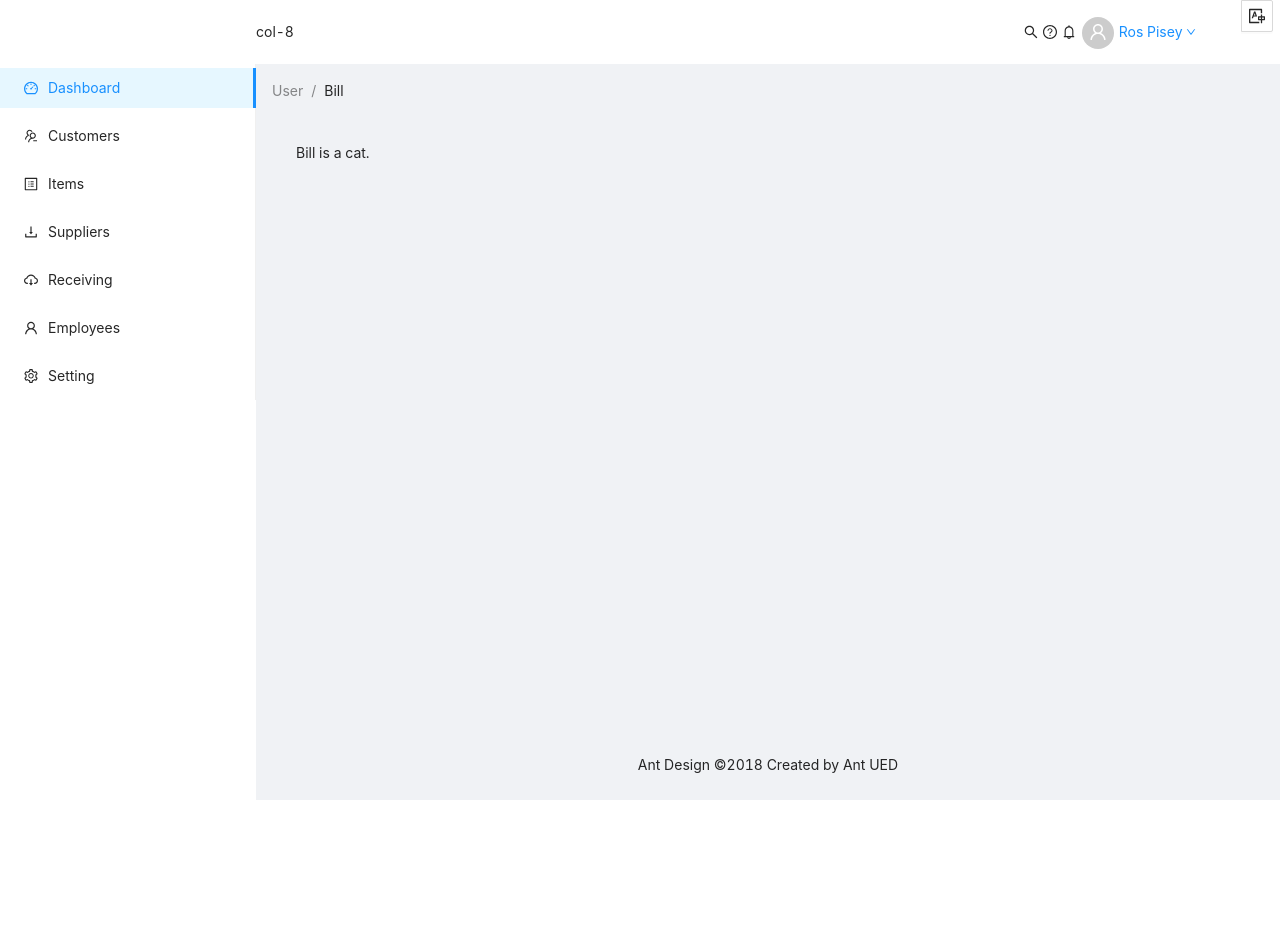
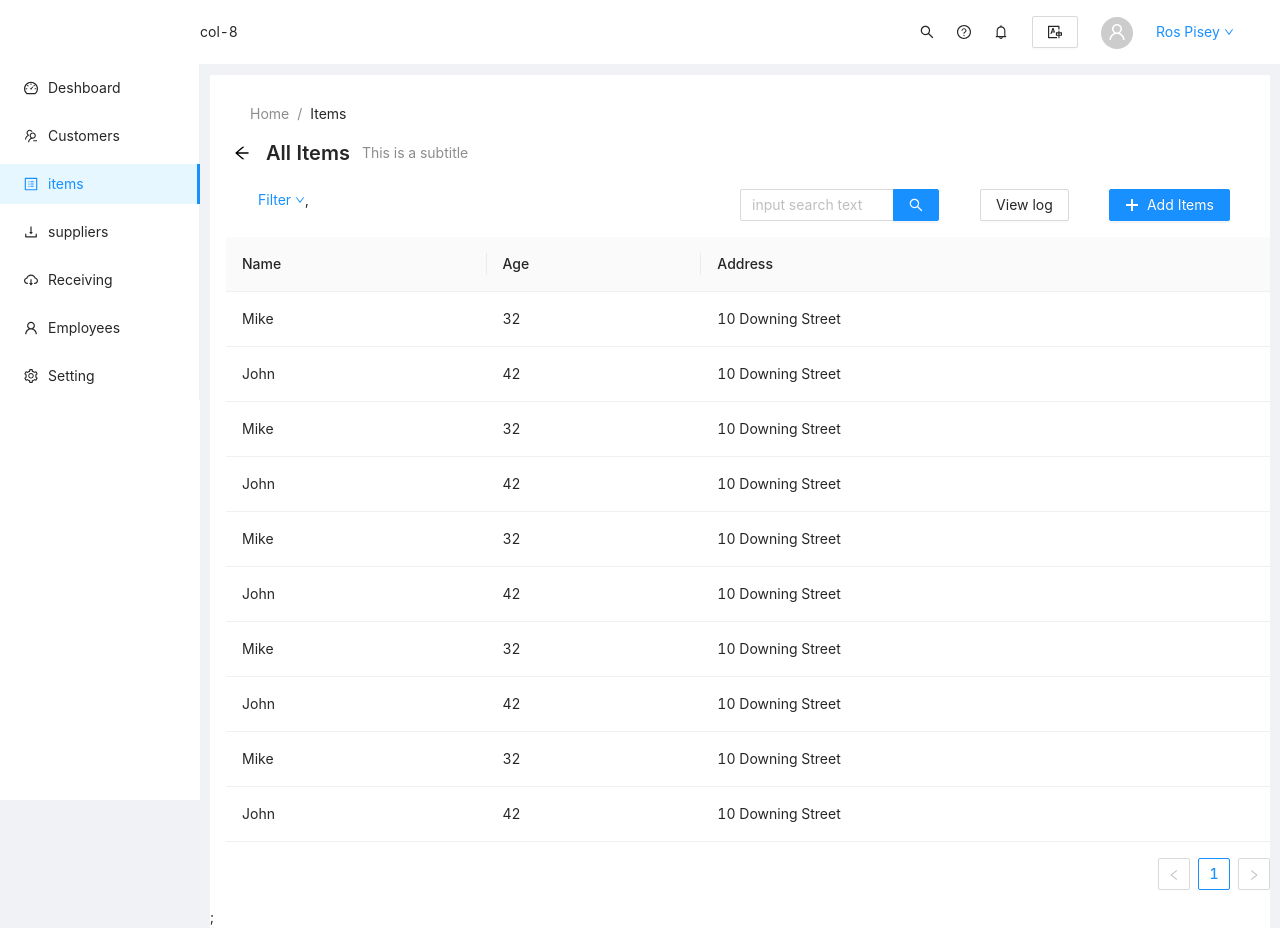
Before and after one commit to rospisey/satra-system, a Next.js app: page /items in a window 1280 px wide. Before the commit this address had no page. Before the commit the page ends 800 px from the top, so only its background shows below. Built offline with nearby package versions, Linux system fonts and the light colour scheme.

Commit message:
add table toolbar in Itemspage

```diff
--- a/components/layout.js
+++ b/components/layout.js
@@ -1,10 +1,10 @@
 import { BellOutlined, DownOutlined, QuestionCircleOutlined, SearchOutlined, TranslationOutlined, UserOutlined } from '@ant-design/icons';
-import { Layout, Menu, Breadcrumb, Row, Col, Dropdown, Avatar, } from 'antd';
+import { Layout, Menu, Breadcrumb, Row, Col, Dropdown, Avatar, Button } from 'antd';
 import MenuView from './menu';
 
 const { Header, Content, Footer, Sider } = Layout;
 
-export default function LayoutView() {
+export default function LayoutView({ children }) {
   const menu = (
     <Menu>
       <Menu.Item>
@@ -27,16 +27,25 @@ export default function LayoutView() {
   );
 
   return (
-    <Layout style={{ minHeight: '100vh' }}>
-      <Sider width={256} style={{ backgroundColor: 'white' }}>
+    <Layout hasSider >
+      <Sider width={200} style={{
+        backgroundColor: 'white', overflow: 'auto',
+        position: 'fixed', left: 0,
+        top: 0,
+        bottom: 0,
+      }}>
         <div style={{ height: '32px', margin: '16px', backgroundColor: 'white' }} />
         <MenuView />
       </Sider>
-      <Layout>
-        <Header style={{ padding: 0, backgroundColor: 'white' }} >
+
+        <Layout style={{ marginLeft: 200 }}>
+          <Header style={{
+            borderBottomWidth:"1px",borderBottomColor:"#e9ebf0",
+            padding: 0, backgroundColor: 'white', position: 'fixed', zIndex: 1000, width: 'calc(100% - 200px)',
+          }} >
             <Row justify='space-between'>
               <Col span={8}>col-8</Col>
-            <Col span={6}>
+              <Col span={8}>
                 <Row justify="center" >
                   <Col flex={3}>
                     <SearchOutlined />
@@ -48,9 +57,22 @@ export default function LayoutView() {
                     <BellOutlined />
                   </Col>
                   <Col flex={3}>
+                    <Dropdown overlay={menu}>
+                      <Button>
+                        <TranslationOutlined />
+                      </Button>
+                    </Dropdown>
+                    {/* <TranslationOutlined>
+                  <Dropdown.Button overlay={menu}  >
+                  </Dropdown.Button>
+                  </TranslationOutlined> */}
+
+                  </Col>
+                  <Col flex={3}>
                     <Avatar icon={<UserOutlined />} />
                   </Col>
-                <Col flex={8}>
+
+                  <Col flex={6}>
 
                     <Dropdown overlay={menu}>
                       <a className="ant-dropdown-link" onClick={e => e.preventDefault()}>
@@ -58,16 +80,13 @@ export default function LayoutView() {
                       </a>
                     </Dropdown>
                   </Col>
-                <Col flex={4}>
-                  <Dropdown.Button overlay={menu} placement="bottomRight" icon={<TranslationOutlined />}>
-                  </Dropdown.Button>
 
-                </Col>
                 </Row>
               </Col>
             </Row>
           </Header>
-        <Content style={{ margin: '0 16px' }}>
+          {children}
+          {/* <Content style={{ margin: '0 16px' }}>
           <Breadcrumb style={{ margin: '16px 0' }}>
             <Breadcrumb.Item>User</Breadcrumb.Item>
             <Breadcrumb.Item>Bill</Breadcrumb.Item>
@@ -75,9 +94,10 @@ export default function LayoutView() {
           <div style={{ padding: 24, minHeight: 360 }}>
             Bill is a cat.
           </div>
-        </Content>
-        <Footer style={{ textAlign: 'center' }}>Ant Design ©2018 Created by Ant UED</Footer>
+        </Content> */}
+          {/* <Footer style={{ textAlign: 'center' }}>Ant Design ©2018 Created by Ant UED</Footer> */}
         </Layout>
+
     </Layout>
   )
 }
--- a/components/menu.js
+++ b/components/menu.js
@@ -1,28 +1,75 @@
-import {Menu} from "antd"
-import {DashboardOutlined,UsergroupDeleteOutlined,ProfileOutlined,DownloadOutlined,CloudDownloadOutlined,UserOutlined,SettingOutlined} from "@ant-design/icons"
+import { Menu } from "antd";
+import {
+    DashboardOutlined,
+    UsergroupDeleteOutlined,
+    ProfileOutlined,
+    DownloadOutlined,
+    CloudDownloadOutlined,
+    UserOutlined,
+    SettingOutlined,
+} from "@ant-design/icons";
+import Link from "next/link";
+import { useRouter } from "next/router";
+const { SubMenu } = Menu;
 
-const {SubMenu} = Menu
-
-export default function MenuView(){
+export default function MenuView() {
     // handleClick = (e) => {
     //     console.log('click ', e);
     //   };
+    const router = useRouter();
+    const { parentMenu } = router.query;
+    // console.log(router.pathname)
     return (
         <Menu
-        onClick={(e)=>{
-            console.log('click',e)
-        }}
-        style={{ width: 256 }}
-        defaultSelectedKeys={['1']}
-        // defaultOpenKeys={['sub1']}
-        mode="inline">
-            <Menu.Item key="1" icon={<DashboardOutlined />} >Dashboard</Menu.Item>
-            <Menu.Item key="2" icon={<UsergroupDeleteOutlined />}>Customers</Menu.Item>
-            <Menu.Item key="3" icon={<ProfileOutlined />}>Items</Menu.Item>
-            <Menu.Item key="4" icon={<DownloadOutlined />}>Suppliers</Menu.Item>
-            <Menu.Item key="5" icon={<CloudDownloadOutlined />}>Receiving</Menu.Item>
-            <Menu.Item key="6" icon={<UserOutlined />}>Employees</Menu.Item>
-            <Menu.Item key="7" icon={<SettingOutlined />}>Setting</Menu.Item>
+            onClick={(e) => {
+                console.log("click", e);
+            }}
+            style={{ width: 200 }}
+            // defaultSelectedKeys={['1']}
+            defaultSelectedKeys={router.pathname}
+            // defaultOpenKeys={['sub1']}
+            defaultOpenKeys={[parentMenu]}
+            mode="inline"
+
+        >
+            <Menu.Item key="/" icon={<DashboardOutlined />}>
+                <Link href="/?parentMenu=parent1" as="/">
+                    <a>Deshboard</a>
+                </Link>
+            </Menu.Item>
+            <Menu.Item key="/customers" icon={<UsergroupDeleteOutlined />}>
+                <Link href="/customers?parentMenu=parent1" as="/customers">
+                    <a>Customers</a>
+                </Link>
+            </Menu.Item>
+            <Menu.Item key="/items" icon={<ProfileOutlined />}>
+                <Link href="/items?parentMenu=parent1" as="/items">
+                    <a>items</a>
+                </Link>
+            </Menu.Item>
+            <Menu.Item key="/suppliers" icon={<DownloadOutlined />}>
+                <Link href="/suppliers?parentMenu=parent1" as="/suppliers">
+                    <a>suppliers</a>
+                </Link>
+            </Menu.Item>
+            <Menu.Item key="/receiving" icon={<CloudDownloadOutlined />}>
+                <Link href="/receiving?parentMenu=parent1" as="/receiving">
+                    <a>Receiving</a>
+                </Link>
+            </Menu.Item>
+            <Menu.Item key="/employees" icon={<UserOutlined />}>
+
+                <Link href="/employees?parentMenu=parent1" as="/employees">
+                    <a>Employees</a>
+                </Link>
+            </Menu.Item>
+            <Menu.Item key="/setting" icon={<SettingOutlined />}>
+
+                <Link href="/setting?parentMenu=parent1" as="/setting">
+                    <a>Setting</a>
+                </Link>
+            </Menu.Item>
+
         </Menu>
-    )
+    );
 }
--- /dev/null
+++ b/pages/items.js
@@ -0,0 +1,163 @@
+import { BellOutlined, DownOutlined, PlusCircleFilled, PlusOutlined, QuestionCircleOutlined, SearchOutlined } from "@ant-design/icons";
+import { Breadcrumb, Button, Col, Dropdown, Menu, PageHeader, Row, Table, } from "antd"
+import Search from "antd/lib/input/Search"
+import { Content } from "antd/lib/layout/layout"
+
+const onSearch = value => console.log(value);
+const dataSource = [
+  {
+    key: '1',
+    name: 'Mike',
+    age: 32,
+    address: '10 Downing Street',
+  },
+  {
+    key: '2',
+    name: 'John',
+    age: 42,
+    address: '10 Downing Street',
+  },
+  {
+    key: '3',
+    name: 'Mike',
+    age: 32,
+    address: '10 Downing Street',
+  },
+  {
+    key: '4',
+    name: 'John',
+    age: 42,
+    address: '10 Downing Street',
+  },
+  {
+    key: '5',
+    name: 'Mike',
+    age: 32,
+    address: '10 Downing Street',
+  },
+  {
+    key: '6',
+    name: 'John',
+    age: 42,
+    address: '10 Downing Street',
+  },
+  {
+    key: '7',
+    name: 'Mike',
+    age: 32,
+    address: '10 Downing Street',
+  },
+  {
+    key: '8',
+    name: 'John',
+    age: 42,
+    address: '10 Downing Street',
+  },
+  {
+    key: '9',
+    name: 'Mike',
+    age: 32,
+    address: '10 Downing Street',
+  },
+  {
+    key: '10',
+    name: 'John',
+    age: 42,
+    address: '10 Downing Street',
+  },
+];
+
+const columns = [
+  {
+    title: 'Name',
+    dataIndex: 'name',
+    key: 'name',
+  },
+  {
+    title: 'Age',
+    dataIndex: 'age',
+    key: 'age',
+  },
+  {
+    title: 'Address',
+    dataIndex: 'address',
+    key: 'address',
+  },
+];
+
+const menu = (
+  <Menu>
+    <Menu.Item>
+      <a target="_blank" rel="noopener noreferrer" href="https://www.antgroup.com">
+        1st menu item
+      </a>
+    </Menu.Item>
+    <Menu.Item icon={<DownOutlined />} disabled>
+      <a target="_blank" rel="noopener noreferrer" href="https://www.aliyun.com">
+        2nd menu item (disabled)
+      </a>
+    </Menu.Item>
+    <Menu.Item disabled>
+      <a target="_blank" rel="noopener noreferrer" href="https://www.luohanacademy.com">
+        3rd menu item (disabled)
+      </a>
+    </Menu.Item>
+    <Menu.Item danger>a danger item</Menu.Item>
+  </Menu>
+);
+const Items = () => {
+  return (
+    <Content style={{ margin: '75px 10px 0 10px', backgroundColor: 'white' }}>
+      <PageHeader
+
+        title="All Items"
+        onBack={() => window.history.back()}
+        breadcrumb={<Breadcrumb style={{ margin: '16px 0 0 16px' }}>
+          <Breadcrumb.Item>
+            <a href="/">Home</a>
+          </Breadcrumb.Item>
+          <Breadcrumb.Item>Items</Breadcrumb.Item>
+        </Breadcrumb>}
+        subTitle="This is a subtitle"
+        extra={[
+
+
+
+
+
+        ]}
+      />
+      <Row justify='space-between'>
+        <Col span={8} style={{margin: "0 48px"}}>
+          <Dropdown overlay={menu} >
+            <a onClick={e => e.preventDefault()}>
+              Filter <DownOutlined />
+            </a>
+          </Dropdown>,
+        </Col>
+        <Col span={12}>
+          <Row justify="center" >
+            <Col flex={3}>
+              <Search placeholder="input search text" allowClear onSearch={onSearch} enterButton style={{ width: 200 }} />
+
+            </Col>
+            <Col flex={3}>
+              <Button key="1" type="default">
+                View log
+              </Button>
+            </Col>
+            <Col flex={3}>
+              <Button key="2" type="primary" icon={<PlusOutlined />}>
+                Add Items
+              </Button>
+            </Col>
+
+          </Row>
+        </Col>
+      </Row>
+      <Table dataSource={dataSource} columns={columns} style={{ margin: '16px 0 0 16px' }} />;
+    </Content>
+  )
+}
+
+export default Items
```
Also changed, not shown: pages/customers.js (added, +19 -0 lines), pages/employees.js (added, +19 -0 lines), pages/index.js (+12 -12 lines), pages/login.js (added, +19 -0 lines), pages/parent/parent1.js (added, +19 -0 lines), pages/receiving.js (added, +19 -0 lines), pages/setting.js (added, +19 -0 lines), pages/suppliers.js (added, +19 -0 lines). Lines whose indentation alone changed are shown as unchanged.
